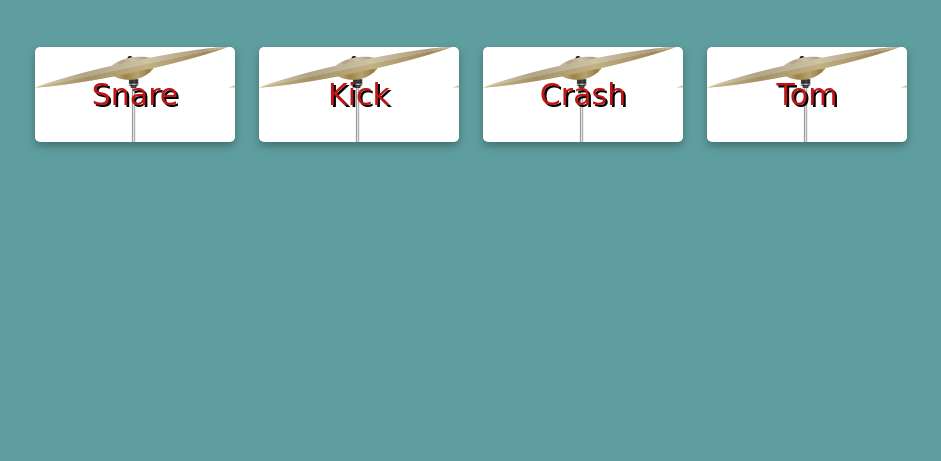
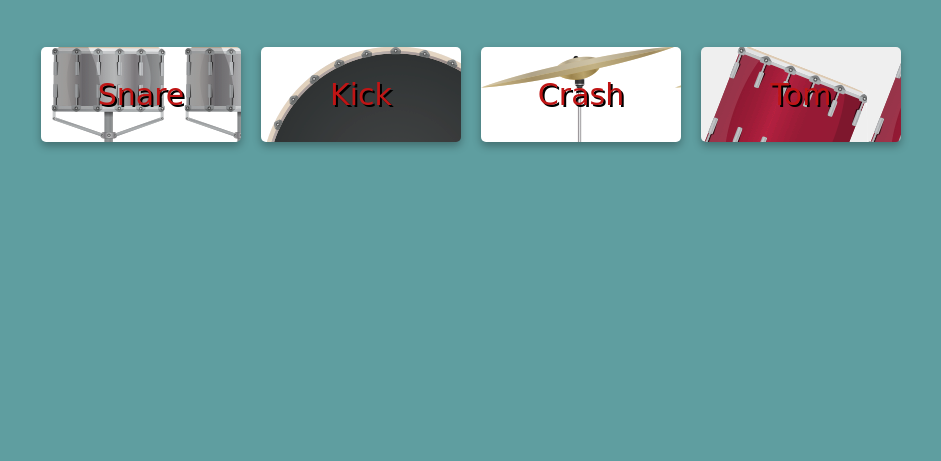
Before and after one commit to chayan999/Drum-kits, a plain HTML site: page index.html in a window 1280 px wide. Shown: the part 339-800 px from the top of the page, without its empty margins (169-1110 px from the left). Drawn offline with Linux system fonts and the light colour scheme.

Commit message:
add js file and site link

```diff
--- a/index.html
+++ b/index.html
@@ -9,16 +9,16 @@
         integrity="sha512-xh6O/CkQoPOWDdYTDqeRdPCVd1SpvCA9XXcUnZS2FmJNp1coAFzvtCN9BmamE+4aHK8yyUHUSCcJHgXloTyT2A=="
         crossorigin="anonymous" referrerpolicy="no-referrer" />
     <link rel="stylesheet" href="style.css">
-    <title>Document</title>
+    <title>Drum Kits</title>
 </head>
 
 <body>
     <h1>Drum Kits <i class="fa-solid fa-drum"></i></h1>
     <div class="container">
-        <button class="btn">Snare</button>
+        <!-- <button class="btn">Snare</button>
         <button class="btn">Kick</button>
         <button class="btn">Crash</button>
-        <button class="btn">Tom</button>
+        <button class="btn">Tom</button> -->
     </div>
 
 
--- a/script.js
+++ b/script.js
@@ -0,0 +1,30 @@
+
+const kits = ["snare", "kick", "crash", "tom"]
+const containerEl = document.querySelector('.container');
+
+kits.forEach((ket) => {
+    const buttonEl = document.createElement('button');
+    buttonEl.classList.add('btn');
+    containerEl.appendChild(buttonEl)
+    buttonEl.innerText = ket;
+    buttonEl.style.backgroundImage =
+        "url(img/" + ket + ".png)";
+    const audioEl = document.createElement('audio')
+    audioEl.src = "sound/" + ket + '.mp3'
+    containerEl.appendChild(audioEl);
+
+    buttonEl.addEventListener('click', () => {
+        audioEl.play()
+    });
+
+    window.addEventListener('keydown', (event) => {
+        if (event.key === ket.slice(0, 1)) {
+            audioEl.play();
+            buttonEl.style.transform = 'scale(.9)';
+            setTimeout(() => {
+                buttonEl.style.transform = 'scale(1)';
+            }, 100)
+        }
+    })
+
+})
--- a/style.css
+++ b/style.css
@@ -36,6 +36,8 @@ h1 {
     font-size: 30px;
     text-shadow: 2px 2px rgba(0, 0, 0.4);
     cursor: pointer;
+    text-transform: capitalize;
+
 }
 
 .btn:hover {
```
Also changed, not shown: img/screenSort1.PNG (added), img/screenSort2.PNG (added), 9 other files.
